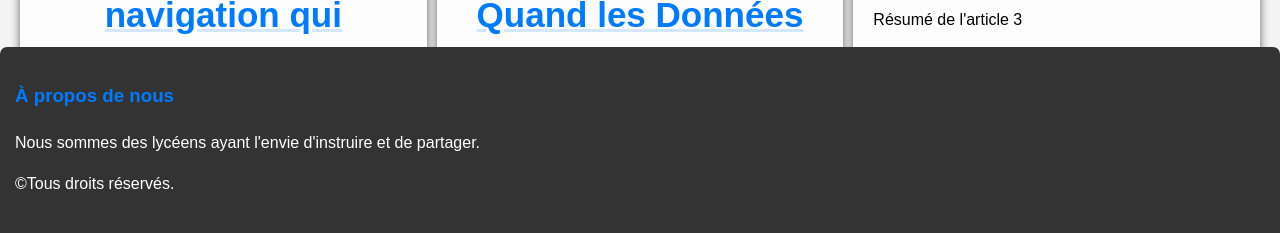
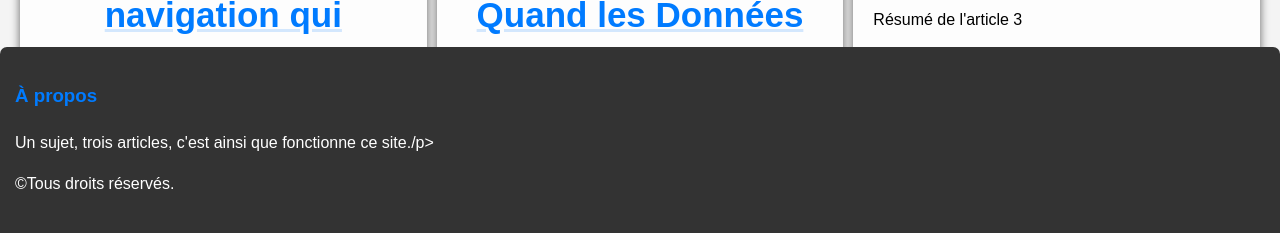
Before and after one commit to alexandor04/Worldwide, a plain HTML site: page index.html in a window 1280 px wide. Shown: the part 556-789 px from the top of the page. Drawn offline with Linux system fonts and the light colour scheme.

Commit message:
Update index.html

```diff
--- a/index.html
+++ b/index.html
@@ -34,8 +34,8 @@
             <footer class="site-footer">
                 <div class="container">
                   <div class="footer-about">
-                    <h3>À propos de nous</h3>
-                    <p>Nous sommes des lycéens ayant l'envie d'instruire et de partager.</p>
+                    <h3>À propos </h3>
+                    <p>Un sujet, trois articles, c'est ainsi que fonctionne ce site./p>
                     <p>©Tous droits réservés.</p>
                   </div>
               </footer>
```
